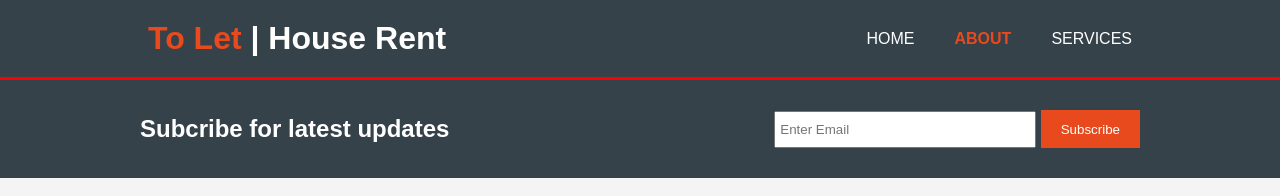
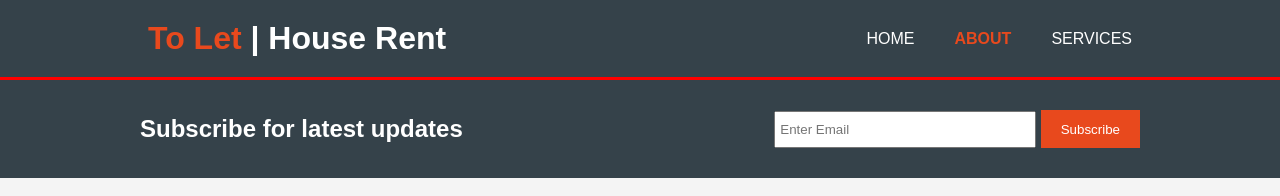
Before and after one commit to anis123014/Houserent, a plain HTML site: page about.html in a window 1280 px wide. Shown: the top 196 px of the page. Drawn offline with Linux system fonts and the light colour scheme.

Commit message:
Update about.html

```diff
--- a/about.html
+++ b/about.html
@@ -28,7 +28,7 @@
 
     <section id="newsletter">
       <div class="container">
-        <h1>Subcribe for latest updates</h1>
+        <h1>Subscribe for latest updates</h1>
         <form>
           <input type="email" placeholder="Enter Email">
           <button type="submit" class="button_1">Subscribe</button>
```
